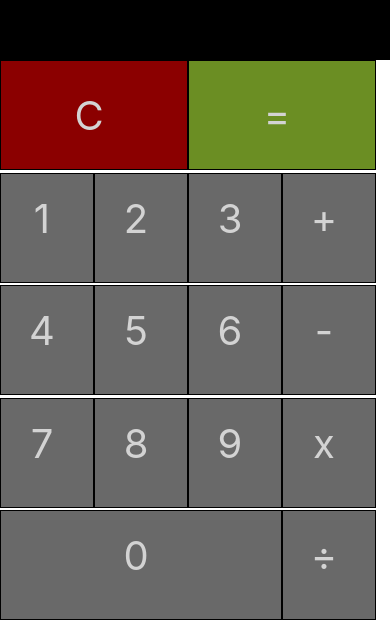
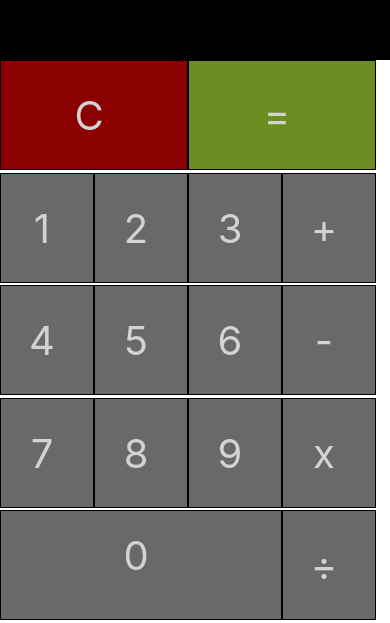
Before and after one commit to Harry823/calculatorApp, a React Native app: screen / in a window 390 px wide. Shown: the part 221-844 px from the top of the page. Built offline with nearby package versions, Linux system fonts and the light colour scheme.

Commit message:
more small styling changes

```diff
--- a/App.js
+++ b/App.js
@@ -98,7 +98,7 @@ export class TestState extends Component {
           nativeID="inputDisplay"
           style={{flex: 1, backgroundColor: "black",justifyContent:"space-around"}}
         >
-          <Text style={{fontSize: 70,color:'white'}}>{this.state.display}</Text>
+          <Text style={{fontSize: 90,color:'white'}}>{this.state.display}</Text>
         </View>
 
         <View nativeID="Buttons" style={{flex: 2,flexDirection:"column"}}>
@@ -232,7 +232,7 @@ const styles = StyleSheet.create({
     alignItems: 'center',
     backgroundColor: 'dimgray',
     borderWidth: 1,
-    paddingTop: 20,
+    paddingTop: 30,
     paddingRight: 10,
     height: 110,
     width: 94
```
